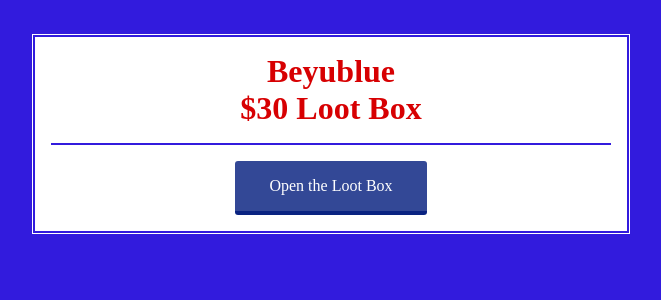
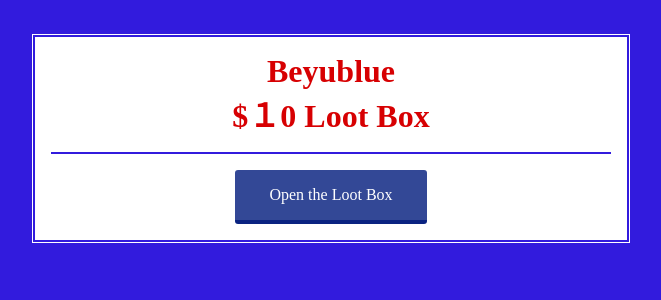
Before and after one commit to YunheWang0813/PJ1-BBLB, a Flask app: page / in a window 1280 px wide. Shown: the top 300 px of the page, without its empty margins (309-970 px from the left). Run offline with Flask 2, Linux system fonts and the light colour scheme.

Commit message:
revert change

```diff
--- a/bblb/templates/layout.html
+++ b/bblb/templates/layout.html
@@ -6,7 +6,7 @@
 <div class=page>
   <div class = "heading">
     <h1>Beyublue</h1>
-    <h1>$30 Loot Box</h1>
+    <h1>$１0 Loot Box</h1>
   </div>
   {% block body %}{% endblock %}
 </div>
```
Also changed, not shown: README.md.
